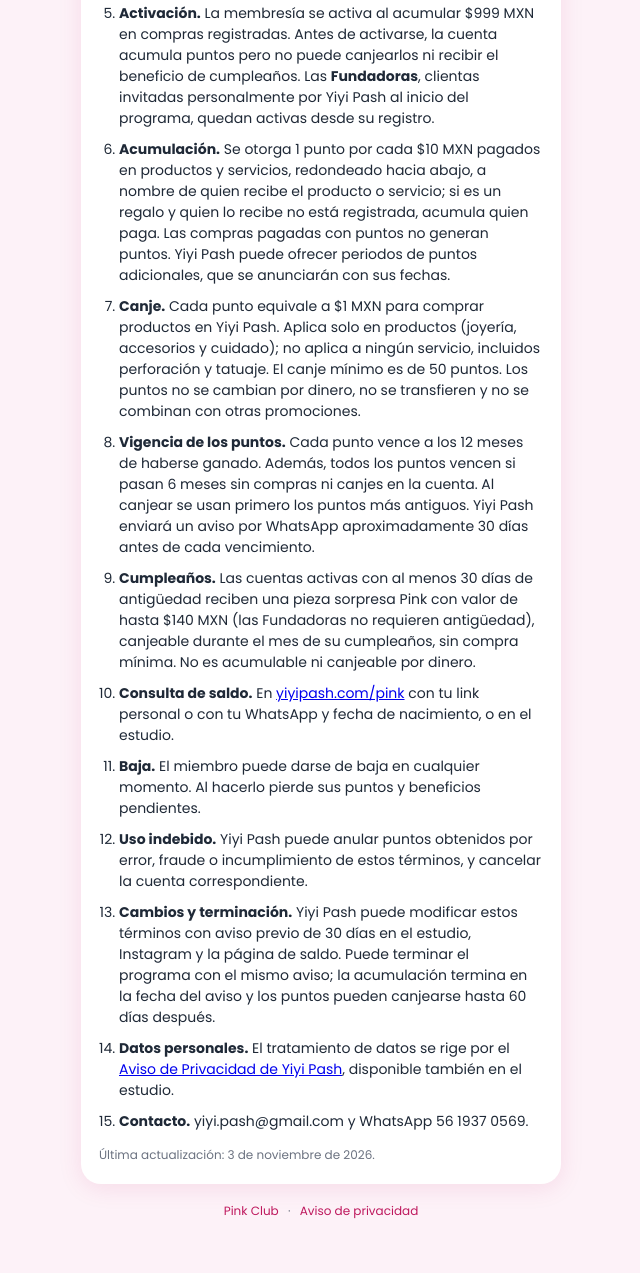
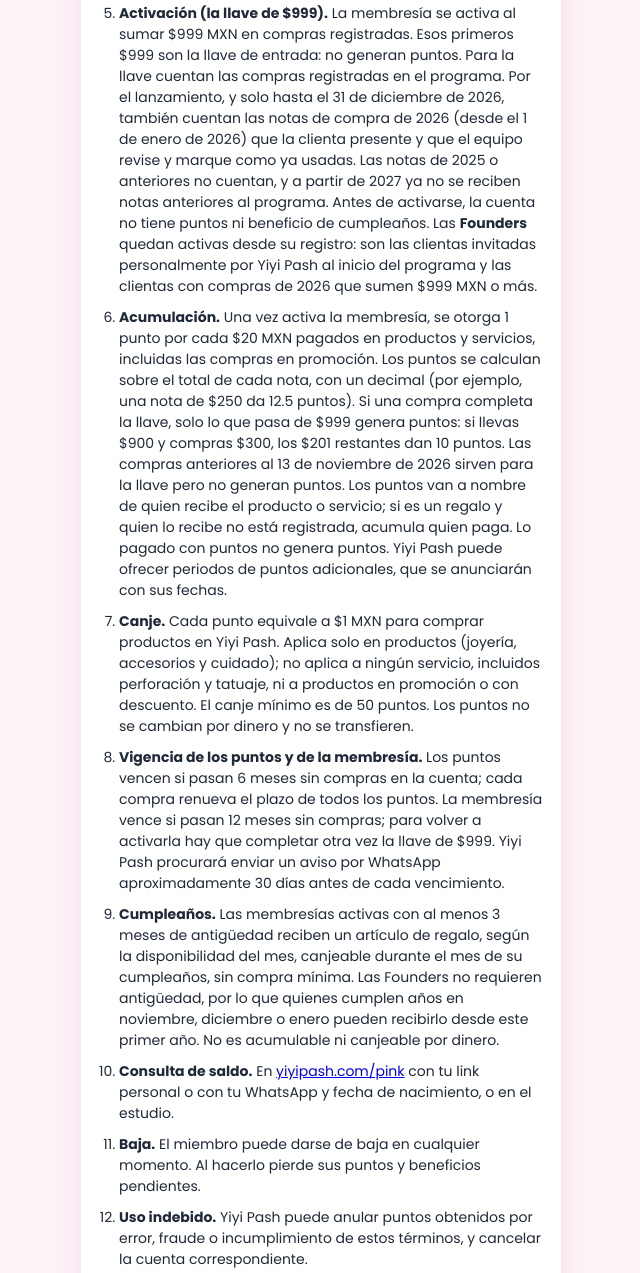
Before and after one commit to YiyiPash/pink, a plain HTML site: page terminos.html in a window 1280 px wide. Shown: the part 548-1821 px from the top of the page, without its empty margins (319-959 px from the left). Drawn offline with Linux system fonts and the light colour scheme.

Commit message:
Add files via upload

```diff
--- a/terminos.html
+++ b/terminos.html
@@ -21,19 +21,19 @@
       <li><b>Vigencia del programa.</b> Inicia el 13 de noviembre de 2026 como <b>programa piloto</b> (a prueba) y es por tiempo indefinido. Por ser piloto, sus reglas y beneficios pueden modificarse en el futuro conforme a la cláusula 13.</li>
       <li><b>Participantes.</b> Pueden participar personas de 12 años o más. Las personas de 12 a 17 años requieren autorización de su madre, padre o tutor. Las compras para menores de 12 años acumulan en la cuenta de su madre, padre o tutor registrado.</li>
       <li><b>Registro.</b> Gratuito, mediante el formulario de consentimiento o el código QR en el estudio. Cada persona tiene un solo ID de miembro.</li>
-      <li><b>Activación.</b> La membresía se activa al acumular $999 MXN en compras registradas. Antes de activarse, la cuenta acumula puntos pero no puede canjearlos ni recibir el beneficio de cumpleaños. Las <b>Fundadoras</b>, clientas invitadas personalmente por Yiyi Pash al inicio del programa, quedan activas desde su registro.</li>
-      <li><b>Acumulación.</b> Se otorga 1 punto por cada $10 MXN pagados en productos y servicios, redondeado hacia abajo, a nombre de quien recibe el producto o servicio; si es un regalo y quien lo recibe no está registrada, acumula quien paga. Las compras pagadas con puntos no generan puntos. Yiyi Pash puede ofrecer periodos de puntos adicionales, que se anunciarán con sus fechas.</li>
-      <li><b>Canje.</b> Cada punto equivale a $1 MXN para comprar productos en Yiyi Pash. Aplica solo en productos (joyería, accesorios y cuidado); no aplica a ningún servicio, incluidos perforación y tatuaje. El canje mínimo es de 50 puntos. Los puntos no se cambian por dinero, no se transfieren y no se combinan con otras promociones.</li>
-      <li><b>Vigencia de los puntos.</b> Cada punto vence a los 12 meses de haberse ganado. Además, todos los puntos vencen si pasan 6 meses sin compras ni canjes en la cuenta. Al canjear se usan primero los puntos más antiguos. Yiyi Pash enviará un aviso por WhatsApp aproximadamente 30 días antes de cada vencimiento.</li>
-      <li><b>Cumpleaños.</b> Las cuentas activas con al menos 30 días de antigüedad reciben una pieza sorpresa Pink con valor de hasta $140 MXN (las Fundadoras no requieren antigüedad), canjeable durante el mes de su cumpleaños, sin compra mínima. No es acumulable ni canjeable por dinero.</li>
+      <li><b>Activación (la llave de $999).</b> La membresía se activa al sumar $999 MXN en compras registradas. Esos primeros $999 son la llave de entrada: no generan puntos. Para la llave cuentan las compras registradas en el programa. Por el lanzamiento, y solo hasta el 31 de diciembre de 2026, también cuentan las notas de compra de 2026 (desde el 1 de enero de 2026) que la clienta presente y que el equipo revise y marque como ya usadas. Las notas de 2025 o anteriores no cuentan, y a partir de 2027 ya no se reciben notas anteriores al programa. Antes de activarse, la cuenta no tiene puntos ni beneficio de cumpleaños. Las <b>Founders</b> quedan activas desde su registro: son las clientas invitadas personalmente por Yiyi Pash al inicio del programa y las clientas con compras de 2026 que sumen $999 MXN o más.</li>
+      <li><b>Acumulación.</b> Una vez activa la membresía, se otorga 1 punto por cada $20 MXN pagados en productos y servicios, incluidas las compras en promoción. Los puntos se calculan sobre el total de cada nota, con un decimal (por ejemplo, una nota de $250 da 12.5 puntos). Si una compra completa la llave, solo lo que pasa de $999 genera puntos: si llevas $900 y compras $300, los $201 restantes dan 10 puntos. Las compras anteriores al 13 de noviembre de 2026 sirven para la llave pero no generan puntos. Los puntos van a nombre de quien recibe el producto o servicio; si es un regalo y quien lo recibe no está registrada, acumula quien paga. Lo pagado con puntos no genera puntos. Yiyi Pash puede ofrecer periodos de puntos adicionales, que se anunciarán con sus fechas.</li>
+      <li><b>Canje.</b> Cada punto equivale a $1 MXN para comprar productos en Yiyi Pash. Aplica solo en productos (joyería, accesorios y cuidado); no aplica a ningún servicio, incluidos perforación y tatuaje, ni a productos en promoción o con descuento. El canje mínimo es de 50 puntos. Los puntos no se cambian por dinero y no se transfieren.</li>
+      <li><b>Vigencia de los puntos y de la membresía.</b> Los puntos vencen si pasan 6 meses sin compras en la cuenta; cada compra renueva el plazo de todos los puntos. La membresía vence si pasan 12 meses sin compras; para volver a activarla hay que completar otra vez la llave de $999. Yiyi Pash procurará enviar un aviso por WhatsApp aproximadamente 30 días antes de cada vencimiento.</li>
+      <li><b>Cumpleaños.</b> Las membresías activas con al menos 3 meses de antigüedad reciben un artículo de regalo, según la disponibilidad del mes, canjeable durante el mes de su cumpleaños, sin compra mínima. Las Founders no requieren antigüedad, por lo que quienes cumplen años en noviembre, diciembre o enero pueden recibirlo desde este primer año. No es acumulable ni canjeable por dinero.</li>
       <li><b>Consulta de saldo.</b> En <a href="https://yiyipash.com/pink/">yiyipash.com/pink</a> con tu link personal o con tu WhatsApp y fecha de nacimiento, o en el estudio.</li>
       <li><b>Baja.</b> El miembro puede darse de baja en cualquier momento. Al hacerlo pierde sus puntos y beneficios pendientes.</li>
       <li><b>Uso indebido.</b> Yiyi Pash puede anular puntos obtenidos por error, fraude o incumplimiento de estos términos, y cancelar la cuenta correspondiente.</li>
-      <li><b>Cambios y terminación.</b> Yiyi Pash puede modificar estos términos con aviso previo de 30 días en el estudio, Instagram y la página de saldo. Puede terminar el programa con el mismo aviso; la acumulación termina en la fecha del aviso y los puntos pueden canjearse hasta 60 días después.</li>
+      <li><b>Cambios y terminación.</b> Yiyi Pash puede modificar estos términos con aviso previo de 15 días en el estudio, Instagram y la página de saldo. Puede terminar el programa con el mismo aviso; la acumulación termina en la fecha del aviso y los puntos pueden canjearse hasta 60 días después.</li>
       <li><b>Datos personales.</b> El tratamiento de datos se rige por el <a href="aviso.html">Aviso de Privacidad de Yiyi Pash</a>, disponible también en el estudio.</li>
       <li><b>Contacto.</b> yiyi.pash@gmail.com y WhatsApp 56 1937 0569.</li>
     </ol>
-    <p class="fecha">Última actualización: 3 de noviembre de 2026.</p>
+    <p class="fecha">Última actualización: 18 de noviembre de 2026.</p>
   </section>
 </main>
 <footer><a href="./">Pink Club</a> · <a href="aviso.html">Aviso de privacidad</a></footer>
```
